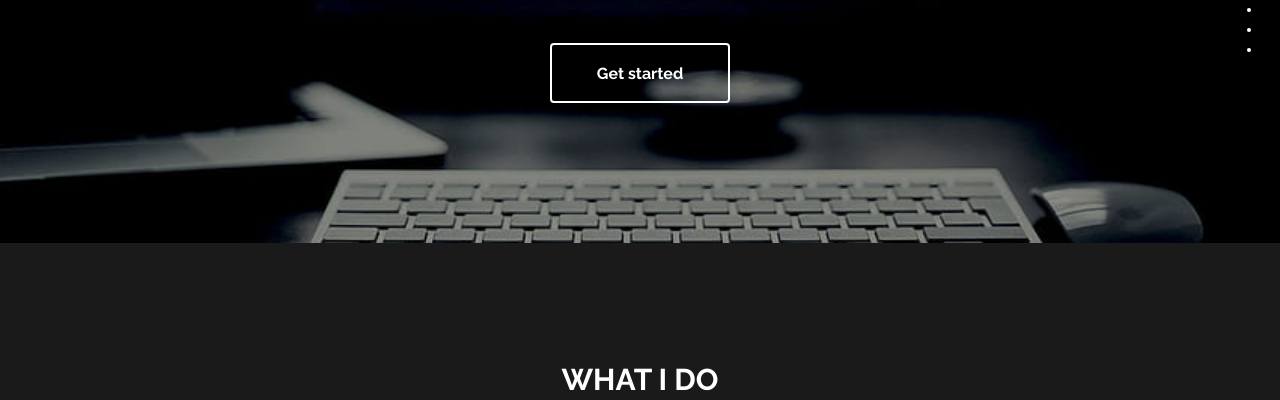
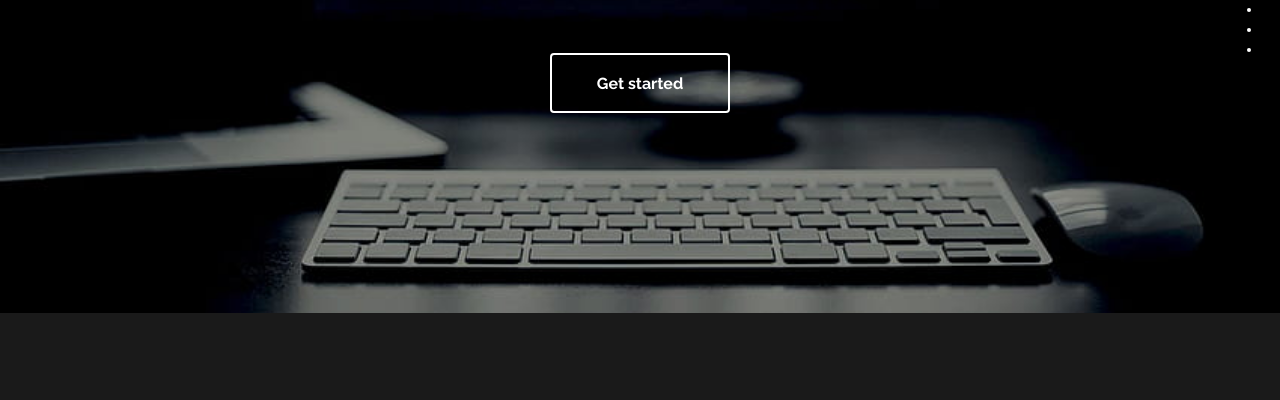
Before and after one commit to AydeKnight/MyResume, a plain HTML site: page index.html in a window 1280 px wide. Shown: the part 400-800 px from the top of the page. Drawn offline with Linux system fonts and the light colour scheme.

Commit message:
Pushing my resume

```diff
--- a/css/templatemo-style.css
+++ b/css/templatemo-style.css
@@ -176,7 +176,7 @@ h1,h2,h3,h4,h5
         background-size: cover;
         background-repeat: no-repeat;
         padding-top: 120px;
-        padding-bottom: 140px;
+        padding-bottom: 200px;
         text-align: center;
 	}
 #home h1
@@ -201,7 +201,7 @@ h1,h2,h3,h4,h5
         font-weight: bold;
         width: 180px;
         height: 60px;
-        margin-top: 40px;
+        margin-top: 50px;
         padding-top: 18px;
         transition: all 0.4s ease-in-out;
     }
```
Also changed, not shown: index.html (+1 -0 lines).
